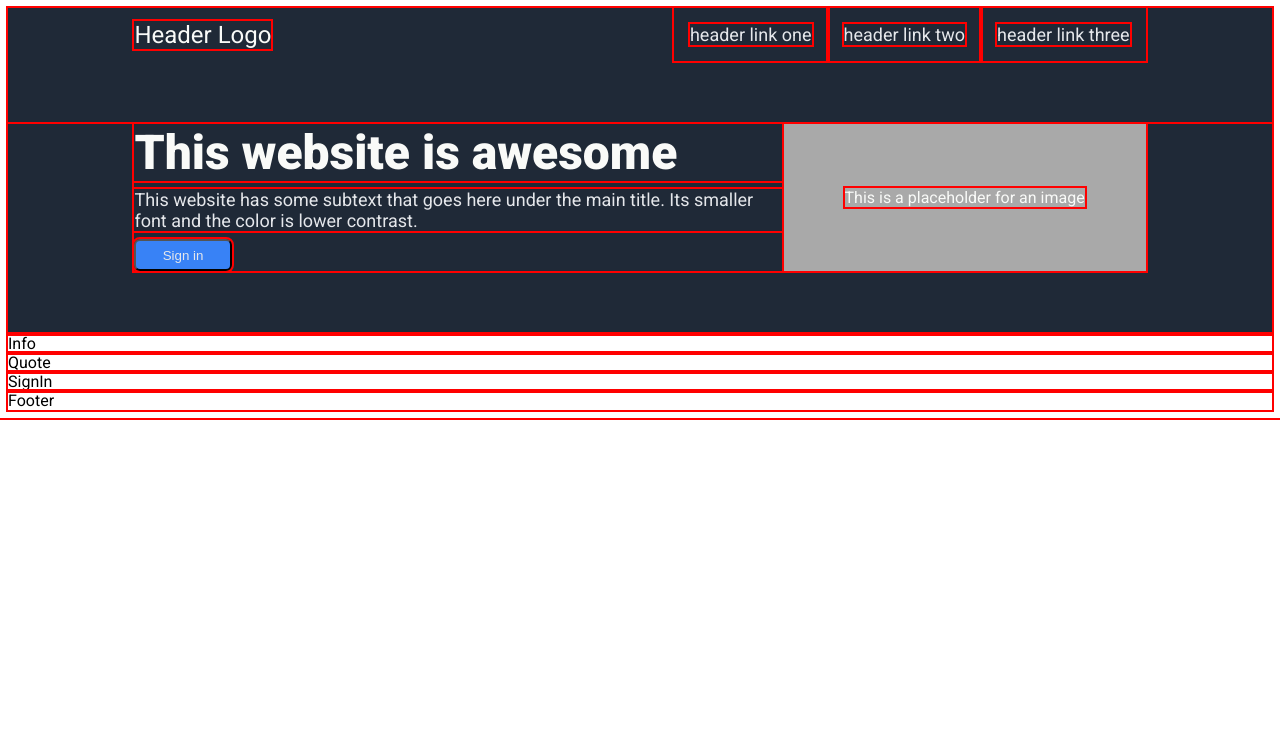
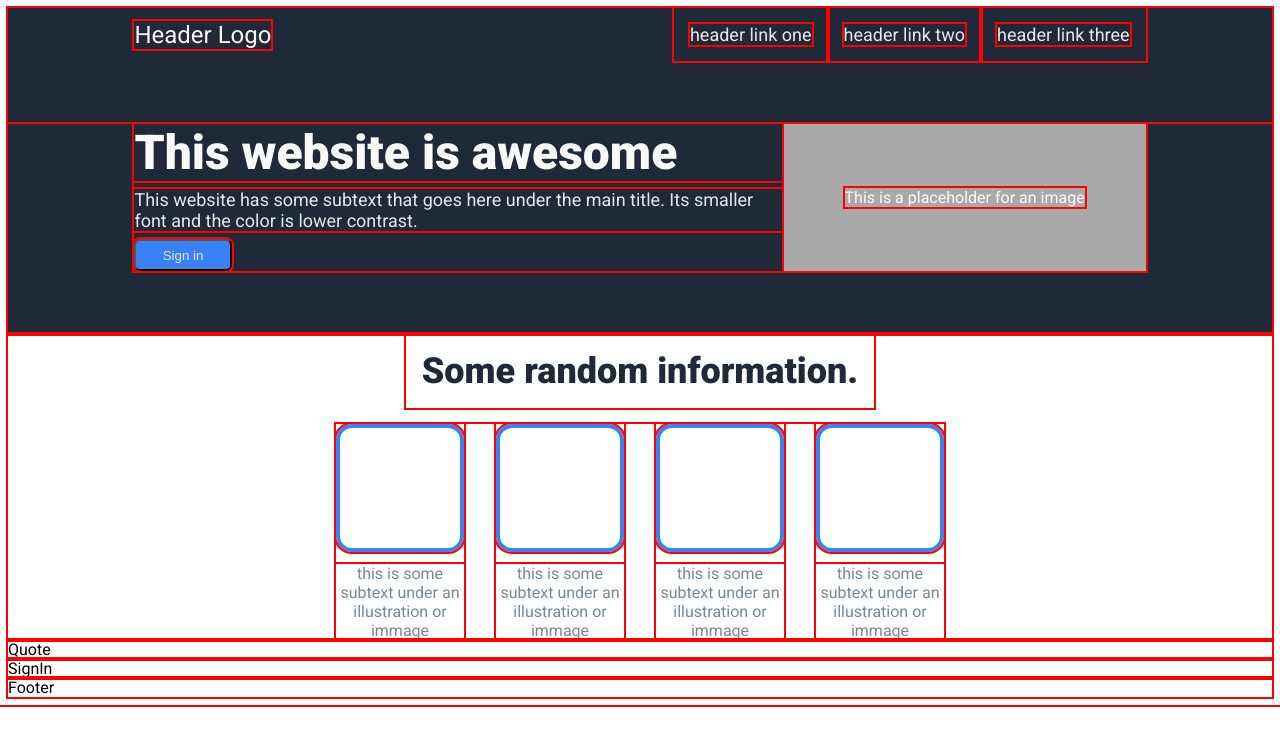
Before and after one commit to BurekPlug/odin-landingPage, a plain HTML site: page index.html in a window 1280 px wide. Drawn offline with Linux system fonts and the light colour scheme.

Commit message:
Info section done

```diff
--- a/index.html
+++ b/index.html
@@ -35,7 +35,26 @@
         </div>
 
         <div class="info-container">
-            Info
+            <div class="info-header">Some random information.</div>
+            <div class="illublock">
+                <div class="Infoblock">
+                    <div class="Picture"></div>
+                    <div class="subtext">this is some subtext under an illustration or immage</div>
+                </div>
+                <div class="Infoblock">
+                    <div class="Picture"></div>
+                    <div class="subtext">this is some subtext under an illustration or immage</div>
+                </div>
+                <div class="Infoblock">
+                    <div class="Picture"></div>
+                    <div class="subtext">this is some subtext under an illustration or immage</div>
+                </div>
+                <div class="Infoblock">
+                    <div class="Picture"></div>
+                    <div class="subtext">this is some subtext under an illustration or immage</div>
+                </div>
+            </div>
+
         </div>
 
         <div class="quote-container">
--- a/style.css
+++ b/style.css
@@ -92,3 +92,43 @@ button {
     background-color: darkgray;
     color: #F9FAF8;
 }
+
+/* Info Block */
+
+.info-container {
+    display: flex;
+    flex-direction: column;
+    justify-content: space-around;
+    align-items: center;
+    gap: 16px;
+}
+
+.info-header {
+    padding: 16px;
+    font-size: 36px;
+    color:#1F2937;
+    font-weight: 900;
+}
+
+.illublock {
+    display: flex;
+    justify-content: center;
+    gap: 32px;
+}
+
+.Infoblock {
+    width: 128px;
+}
+
+.Picture {
+    width: 120px;
+    height: 120px;
+    border: 4px solid #3882F6;
+    border-radius: 16px;
+}
+
+.subtext {
+    margin-top: 12px;
+    text-align: center;
+    color: lightslategrey;
+}
```
